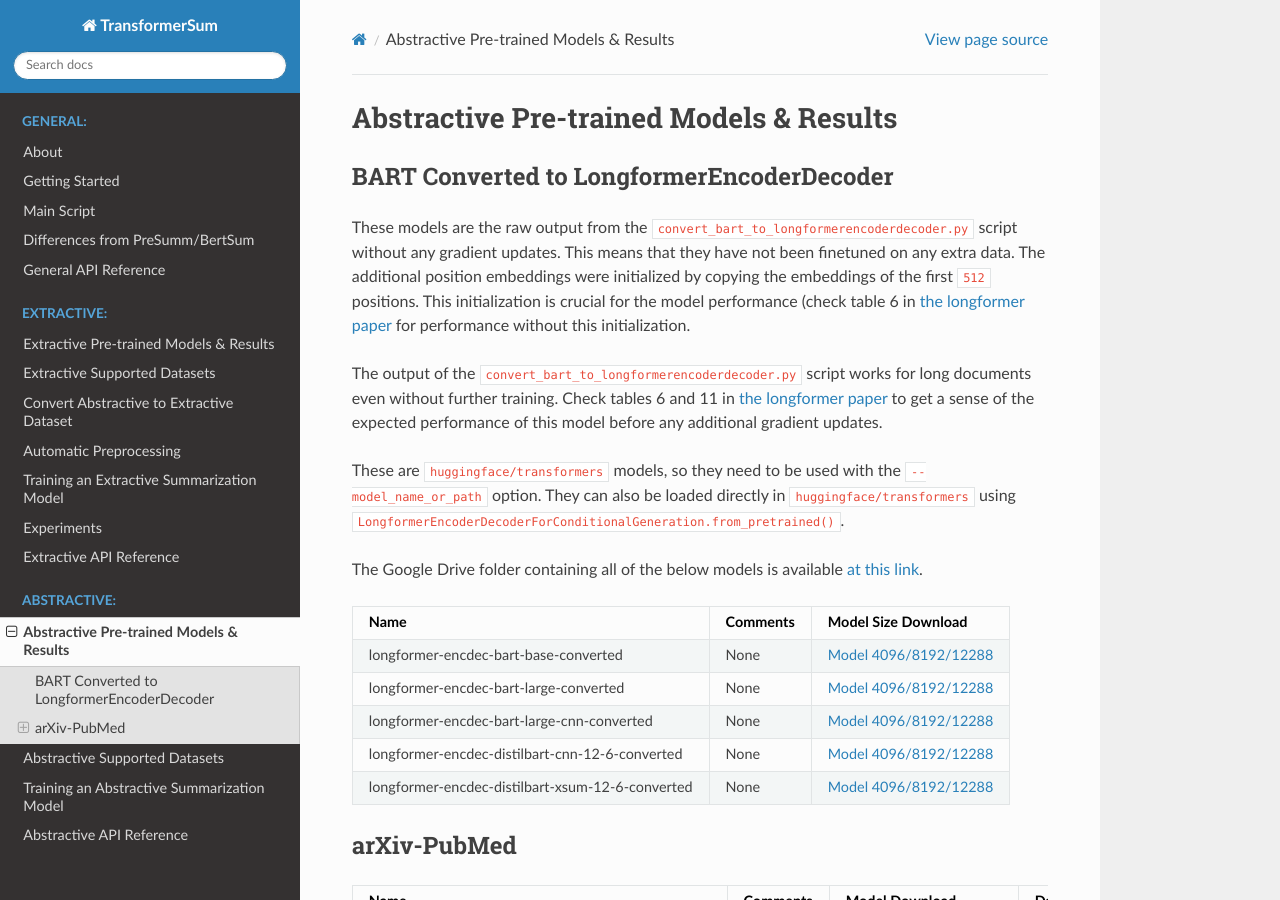
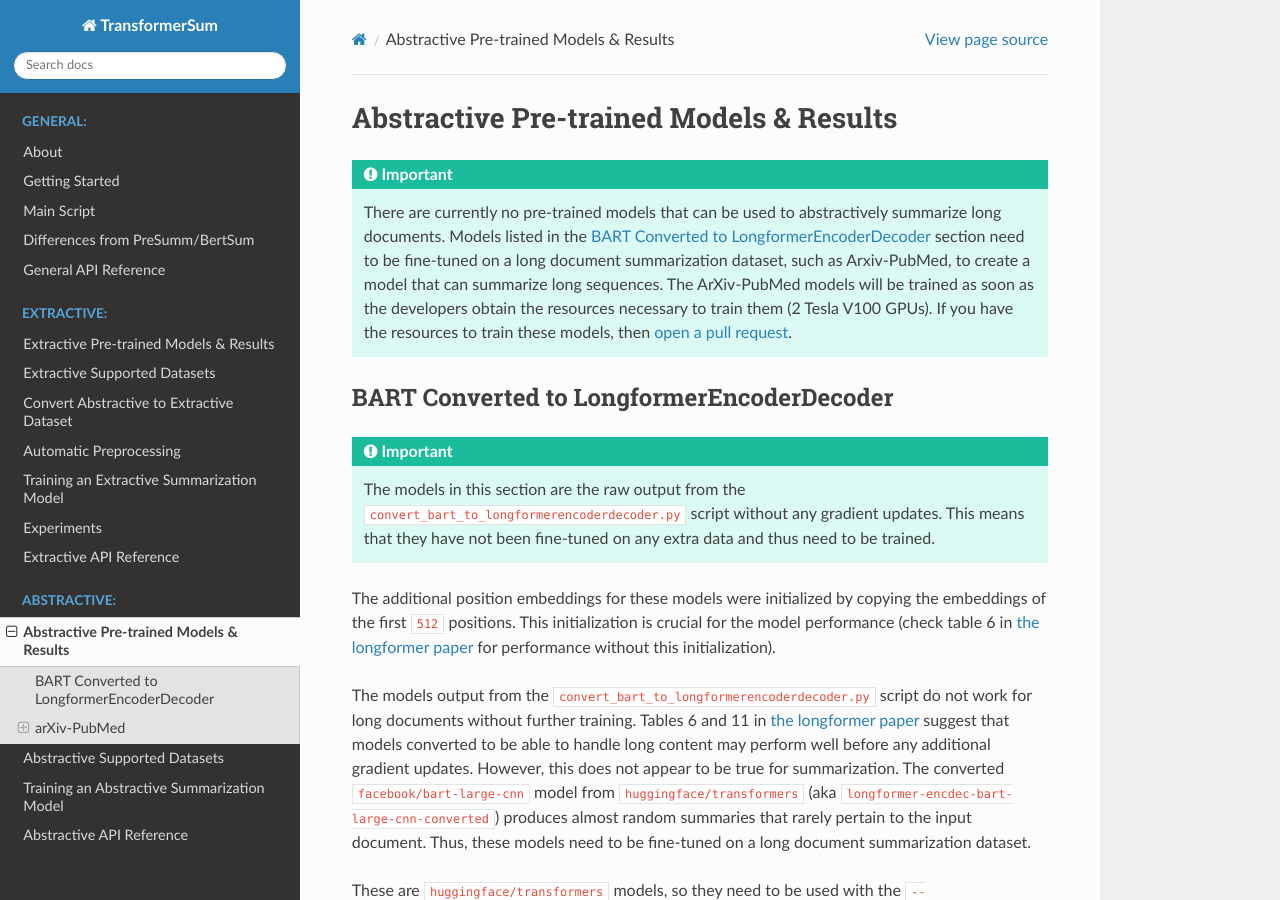
Before and after one commit to HHousen/TransformerSum, a Sphinx documentation site: the page built from doc/abstractive/models-results.rst, in a window 1280 px wide and 900 px high. Built offline with Sphinx 7.4.7 and the Read the Docs theme 2.0.0, drawn with Linux system fonts in a browser that asks for light colours.

Commit message:
Abstractive Documentation: Explain lack of pre-trained models

```diff
--- a/doc/abstractive/models-results.rst
+++ b/doc/abstractive/models-results.rst
@@ -2,15 +2,19 @@
 
 Abstractive Pre-trained Models & Results
 ========================================
+
+.. important:: There are currently no pre-trained models that can be used to abstractively summarize long documents. Models listed in the :ref:`bart_converted_to_longformerencdec` section need to be fine-tuned on a long document summarization dataset, such as Arxiv-PubMed, to create a model that can summarize long sequences. The ArXiv-PubMed models will be trained as soon as the developers obtain the resources necessary to train them (2 Tesla V100 GPUs). If you have the resources to train these models, then `open a pull request <https://github.com/HHousen/TransformerSum/compare>`__.
 
 .. _bart_converted_to_longformerencdec:
 
 BART Converted to LongformerEncoderDecoder
 ------------------------------------------
 
-These models are the raw output from the ``convert_bart_to_longformerencoderdecoder.py`` script without any gradient updates. This means that they have not been finetuned on any extra data. The additional position embeddings were initialized by copying the embeddings of the first ``512`` positions. This initialization is crucial for the model performance (check table 6 in `the longformer paper <https://arxiv.org/pdf/2004.05150.pdf>`_ for performance without this initialization.
+.. important:: The models in this section are the raw output from the ``convert_bart_to_longformerencoderdecoder.py`` script without any gradient updates. This means that they have not been fine-tuned on any extra data and thus need to be trained.
 
-The output of the ``convert_bart_to_longformerencoderdecoder.py`` script works for long documents even without further training. Check tables 6 and 11 in `the longformer paper <https://arxiv.org/pdf/2004.05150.pdf>`_ to get a sense of the expected performance of this model before any additional gradient updates.
+The additional position embeddings for these models were initialized by copying the embeddings of the first ``512`` positions. This initialization is crucial for the model performance (check table 6 in `the longformer paper <https://arxiv.org/pdf/2004.05150.pdf>`_ for performance without this initialization).
+
+The models output from the ``convert_bart_to_longformerencoderdecoder.py`` script do not work for long documents without further training. Tables 6 and 11 in `the longformer paper <https://arxiv.org/pdf/2004.05150.pdf>`_ suggest that models converted to be able to handle long content may perform well before any additional gradient updates. However, this does not appear to be true for summarization. The converted ``facebook/bart-large-cnn`` model from ``huggingface/transformers`` (aka ``longformer-encdec-bart-large-cnn-converted``) produces almost random summaries that rarely pertain to the input document. Thus, these models need to be fine-tuned on a long document summarization dataset.
 
 These are ``huggingface/transformers`` models, so they need to be used with the ``--model_name_or_path`` option. They can also be loaded directly in ``huggingface/transformers`` using ``LongformerEncoderDecoderForConditionalGeneration.from_pretrained()``.
 
```
